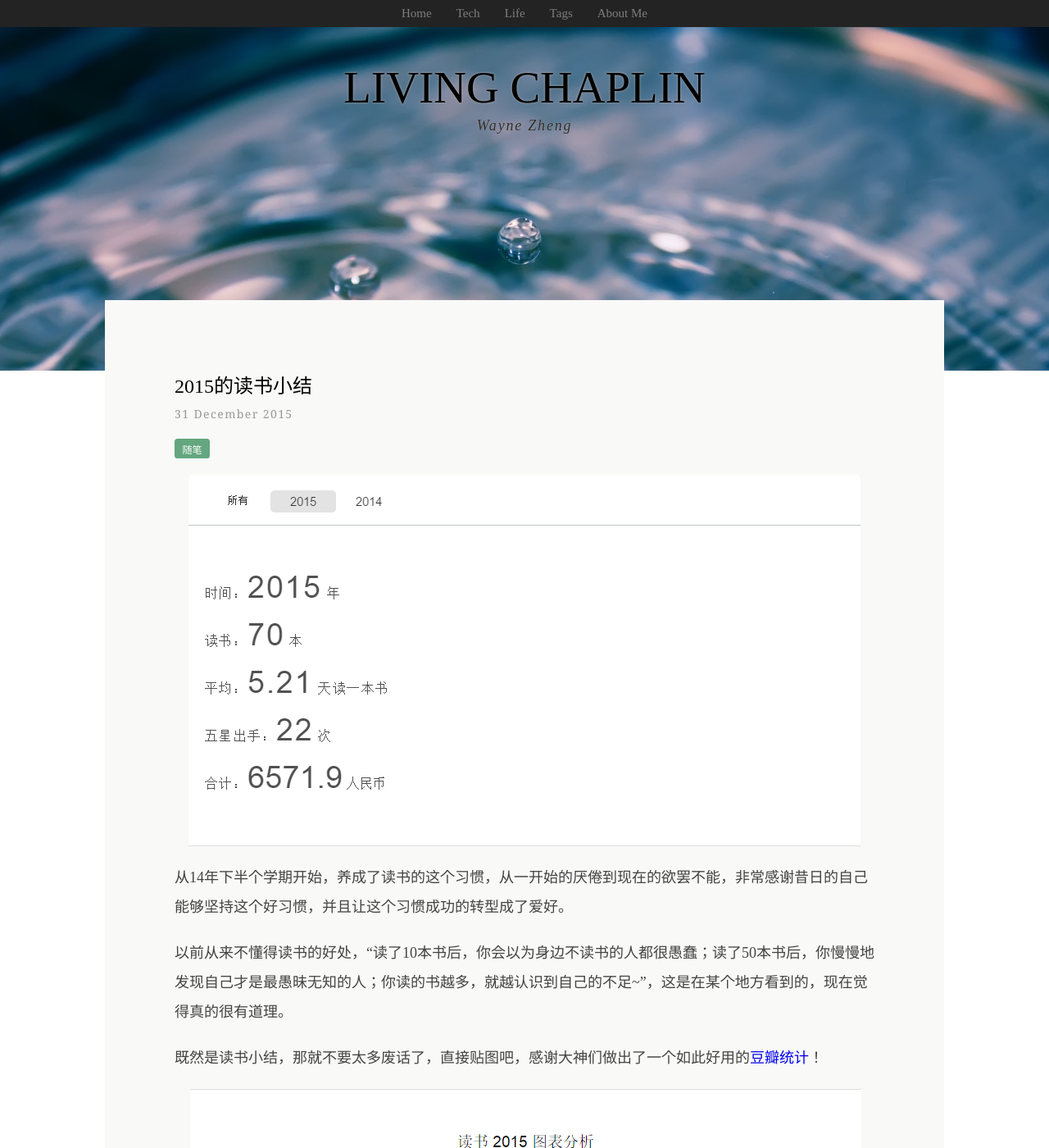
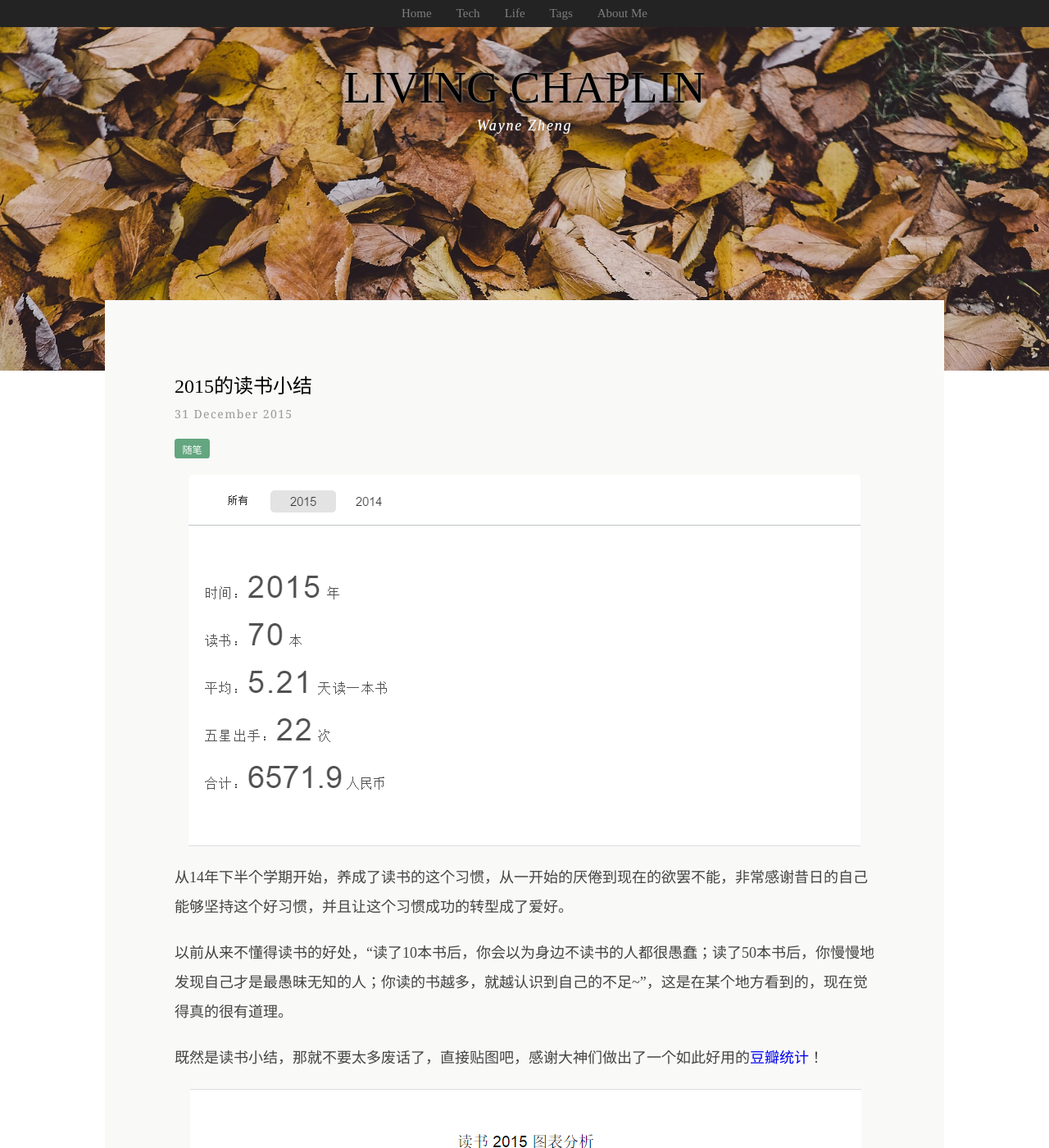
Before and after one commit to wynn719/blog, a Jekyll site: the page built from _posts/2015-12-31-read-in-2015.md, in a window 1280 px wide and 1400 px high. Shown: the whole window at 82% size. Built offline with Jekyll 4.4.1, drawn with Linux system fonts in a browser that asks for light colours; nearby versions of some CDN libraries; comment, search, counter and statistics services are not loaded.

Commit message:
Signed-off-by: waynezheng <762671261@qq.com>

```diff
--- a/_config.yml
+++ b/_config.yml
@@ -14,6 +14,9 @@
 port: 9527
 baseurl: /blog
 
+# plugins
+gems: ["jekyll-paginate"]
+
 exclude: ["node_modules", "package.json", "gulpfile.js"]
 
 paginate: 7
--- a/_layouts/default.html
+++ b/_layouts/default.html
@@ -4,7 +4,7 @@
     <body>
         {% include header.html %}
 
-        <div id="page-content">
+        <div id="page-content" style="background-image: url('/public/imgs/banner/banner.jpg');">
             <div class="wrapper">
                 <div class="home">
                     <div class="container">
--- /dev/null
+++ b/works/index.html
@@ -0,0 +1,3 @@
+---
+layout: default
+---
```
Also changed, not shown: public/css/style.min.css, public/imgs/banner/banner (10).jpg (deleted), public/imgs/banner/banner.jpg, public/js/common/global.min.js.
